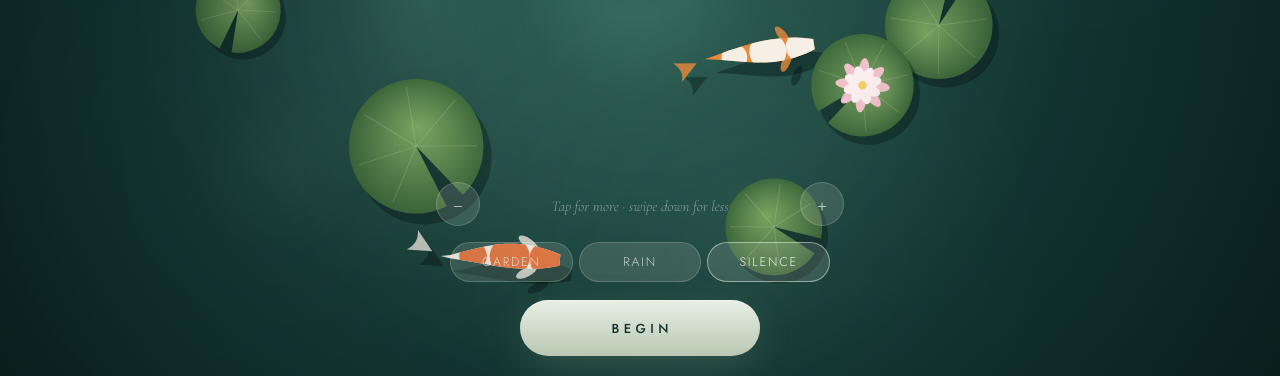
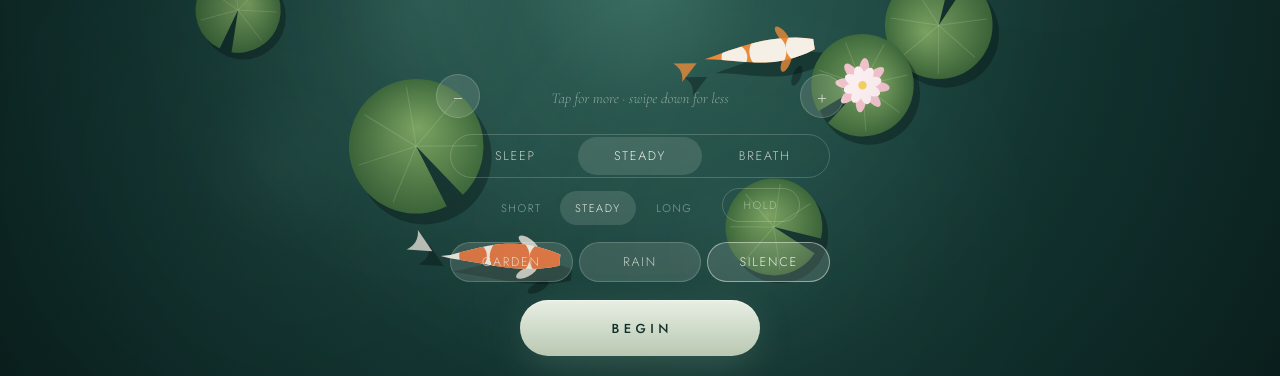
Before and after one commit to tinyavocado-debug/hush, a plain HTML site: page pond/index.html in a window 1280 px wide. Shown: the part 424-800 px from the top of the page. Drawn offline with nearby package versions, Linux system fonts and the light colour scheme.

Commit message:
Setup: Sleep / Steady / Breath modes; Sleep ends without bells or vibration
Co-Authored-By: Claude Opus 5.5 <noreply@anthropic.com>

```diff
--- a/shared/base.css
+++ b/shared/base.css
@@ -151,6 +151,43 @@ h1 {
 }
 .sounds button { font-size: 12.5px; letter-spacing: 0.14em; text-transform: uppercase; }
 
+/* The session's mode: Sleep / Steady / Breath, and below it the mode's own choice. */
+.mode { display: flex; flex-direction: column; align-items: center; gap: 8px; width: 100%; }
+.modes { display: flex; width: 100%; border: 1px solid var(--line); border-radius: 999px; padding: 2px; }
+.modes button {
+  flex: 1 1 0;
+  min-width: 0;
+  height: 38px;
+  border-radius: 999px;
+  font-size: 12.5px;
+  letter-spacing: 0.14em;
+  text-transform: uppercase;
+  color: var(--ink-soft);
+  transition: background 0.4s, color 0.4s;
+}
+.modes button[aria-checked="true"] { background: var(--chip-on); color: var(--ink); }
+.mode-more { display: flex; align-items: center; justify-content: center; width: 100%; min-height: 44px; }
+.mode-more > * { display: none; }
+main[data-mode="steady"] .mode-steady { display: block; width: min(100%, 320px); }
+.mode .paces { border-color: transparent; }
+.mode .paces button, .mode .hold-toggle { height: 34px; }
+main[data-mode="sleep"] .mode-sleep { display: block; }
+main[data-mode="breath"] .mode-breath { display: flex; }
+.mode-sleep { margin: 0; font-size: 11px; letter-spacing: 0.18em; text-transform: uppercase; color: var(--ink-faint); }
+.mode-breath {
+  align-items: center;
+  gap: 6px;
+  height: 44px;
+  padding: 0 14px 0 22px;
+  border-radius: 999px;
+  border: 1px solid var(--line);
+  font: italic 300 18px/1 var(--serif);
+  letter-spacing: 0.03em;
+  color: var(--ink);
+}
+.mode-breath svg { width: 16px; height: 16px; fill: none; stroke: var(--ink-faint); stroke-width: 1.4; stroke-linecap: round; stroke-linejoin: round; }
+.mode-breath:active { transform: scale(0.97); }
+
 /* The breath menu's button, top right: on the setup screen, and with the session controls. */
 .breath-open {
   position: fixed;
@@ -175,8 +212,9 @@ h1 {
 }
 .breath-open svg { width: 18px; height: 18px; fill: none; stroke: var(--ink-soft); stroke-width: 1.4; stroke-linecap: round; }
 .breath-open-word { font: italic 300 17px/1 var(--serif); letter-spacing: 0.03em; white-space: nowrap; }
-main[data-state="setup"] .breath-open, main.show-controls .breath-open { opacity: 1; pointer-events: auto; transform: none; }
-main[data-state="setup"] .breath-open { transition-delay: 0.25s; }
+main.show-controls .breath-open { opacity: 1; pointer-events: auto; transform: none; }
+/* On the setup screen the mode row does its job; Sleep has nothing to change mid-session. */
+main[data-state="setup"] .breath-open, main[data-mode="sleep"] .breath-open { display: none; }
 .breath-open:active { transform: scale(0.97); }
 main.show-controls .hint { opacity: 0; } /* the tap hint shares the top of the screen */
 
@@ -206,8 +244,10 @@ main.show-controls .hint { opacity: 0; } /* the tap hint shares the top of the s
   transition: transform 0.5s ease;
 }
 .bmenu.open .bmenu-panel { transform: none; }
+.bmenu[data-mode="steady"] .bmenu-tech, .bmenu[data-mode="breath"] .bmenu-pace { display: none; }
 /* Your own pace: Short / Steady / Long, and Hold. */
-.bmenu-own { display: flex; gap: 6px; margin-top: 14px; }
+.pace-row { display: flex; gap: 6px; width: 100%; }
+.bmenu .pace-row { margin-top: 14px; }
 .paces { display: flex; flex: 3 1 0; min-width: 0; border: 1px solid var(--line); border-radius: 999px; padding: 2px; }
 .paces button, .hold-toggle {
   flex: 1 1 0;
@@ -223,7 +263,6 @@ main.show-controls .hint { opacity: 0; } /* the tap hint shares the top of the s
 .hold-toggle { height: 44px; border: 1px solid var(--line); }
 .paces button[aria-checked="true"], .hold-toggle[aria-pressed="true"] { background: var(--chip-on); color: var(--ink); }
 .hold-toggle[aria-pressed="true"] { border-color: var(--ink-faint); }
-.bmenu-or { margin-top: 28px; }
 .bmenu-grid {
   display: grid;
   grid-template-columns: repeat(3, minmax(0, 1fr));
--- a/shared/core.js
+++ b/shared/core.js
@@ -688,16 +688,46 @@
     openingEl.textContent = 'breathe in';
     $('.session').appendChild(openingEl);
 
-    // The breath menu, opened from a button at the top right (on the setup screen, and with the
-    // session controls). It holds your own pace (Short / Steady / Long, and Hold) and the
-    // breathing techniques; a change mid-session starts with the next breath.
+    // The session's mode, picked on the setup screen:
+    //   Sleep: breathes at the Long pace, and ends with no bells and no vibration.
+    //   Steady: your own pace (Short / Steady / Long, and Hold), chosen right below.
+    //   Breath: a breathing technique, chosen from the breath menu, which pops up.
+    // During a session the button at the top right (with the controls) opens the menu for the
+    // mode's own choices; a change mid-session starts with the next breath.
     // Holding a technique draws an outline round it and makes it a favorite, which moves it to
     // the top; holding a favorite again unwinds the outline.
+    const MODES = { sleep: 'Sleep', steady: 'Steady', breath: 'Breath' };
     const prefs = Spa.store('breath'); // shared by every room
     let favs = prefs.get('favorites', []).filter((id) => Spa.technique(id));
-    let lastPace = Spa.PACES[prefs.get('pace')] ? prefs.get('pace') : 'steady'; // your own pace, kept while a technique is chosen
+    let lastPace = Spa.PACES[prefs.get('pace')] ? prefs.get('pace') : 'steady';
     let lastHold = !!prefs.get('hold', false);
-    Spa.setPattern(prefs.get('choice', lastPace), lastHold);
+    const oldTech = Spa.technique(prefs.get('choice')) ? prefs.get('choice') : null; // from before modes
+    let lastTech = Spa.technique(prefs.get('tech')) ? prefs.get('tech') : oldTech || 'balance';
+    let mode = MODES[prefs.get('mode')] ? prefs.get('mode') : oldTech ? 'breath' : 'steady';
+    const modePattern = () => (mode === 'sleep' ? ['long', false] : mode === 'breath' ? [lastTech] : [lastPace, lastHold]);
+    Spa.setPattern(...modePattern());
+
+    const paceRow = `
+      <div class="pace-row">
+        <div class="paces" role="radiogroup" aria-label="Pace">
+          ${Object.entries(Spa.PACES).map(([k, v]) => `<button type="button" role="radio" data-pace="${k}">${v.label}</button>`).join('')}
+        </div>
+        <button type="button" class="hold-toggle" aria-pressed="false">Hold</button>
+      </div>`;
+
+    // On the setup screen, above the sounds: the three modes, and below them the mode's own choice.
+    const modeBox = document.createElement('div');
+    modeBox.className = 'mode';
+    modeBox.innerHTML = `
+      <div class="modes" role="radiogroup" aria-label="Session">
+        ${Object.entries(MODES).map(([k, v]) => `<button type="button" role="radio" data-mode="${k}">${v}</button>`).join('')}
+      </div>
+      <div class="mode-more">
+        <div class="mode-steady">${paceRow}</div>
+        <button type="button" class="mode-breath" aria-haspopup="dialog"><span></span><svg viewBox="0 0 24 24" aria-hidden="true"><path d="M9 6l6 6-6 6"/></svg></button>
+        <p class="mode-sleep">Ends softly · no bells, no buzz</p>
+      </div>`;
+    $('.options').prepend(modeBox);
 
     const opener = document.createElement('button');
     opener.type = 'button';
@@ -713,19 +743,18 @@
     menu.setAttribute('aria-label', 'Breath');
     menu.innerHTML = `
       <div class="bmenu-panel">
-        <p class="eyebrow">Your own pace</p>
-        <div class="bmenu-own">
-          <div class="paces" role="radiogroup" aria-label="Pace">
-            ${Object.entries(Spa.PACES).map(([k, v]) => `<button type="button" role="radio" data-pace="${k}">${v.label}</button>`).join('')}
+        <div class="bmenu-pace">
+          <p class="eyebrow">Your own pace</p>
+          ${paceRow}
+        </div>
+        <div class="bmenu-tech">
+          <p class="eyebrow">Breathe for</p>
+          <div class="bmenu-grid" role="radiogroup" aria-label="Technique">
+            ${Spa.TECHNIQUES.map((T) => `<button type="button" role="radio" data-tech="${T.id}">
+              <svg class="bmenu-ring" aria-hidden="true"><rect pathLength="100"/></svg><span>${T.word}</span></button>`).join('')}
           </div>
-          <button type="button" class="hold-toggle" aria-pressed="false">Hold</button>
+          <p class="bmenu-tip">Hold one to make it a favorite</p>
         </div>
-        <p class="eyebrow bmenu-or">Or breathe for</p>
-        <div class="bmenu-grid" role="radiogroup" aria-label="Technique">
-          ${Spa.TECHNIQUES.map((T) => `<button type="button" role="radio" data-tech="${T.id}">
-            <svg class="bmenu-ring" aria-hidden="true"><rect pathLength="100"/></svg><span>${T.word}</span></button>`).join('')}
-        </div>
-        <p class="bmenu-tip">Hold one to make it a favorite</p>
         <div class="bmenu-about" aria-live="polite">
           <p class="bmenu-name"></p><p class="bmenu-counts"></p><p class="bmenu-note"></p>
         </div>
@@ -734,22 +763,33 @@
     document.body.appendChild(menu);
     const grid = menu.querySelector('.bmenu-grid');
     const techBtn = Object.fromEntries([...grid.children].map((b) => [b.dataset.tech, b]));
-    menu.querySelectorAll('[data-pace]').forEach((b) => b.addEventListener('click', () => {
-      setBreath(b.dataset.pace, Spa.pattern.pace ? Spa.pattern.hold : lastHold);
+    // The pace row appears twice (setup screen and menu); both stay in step.
+    document.querySelectorAll('[data-pace]').forEach((b) => b.addEventListener('click', () => {
+      setBreath(b.dataset.pace, lastHold);
       audio.ensure(); audio.tick(1.2);
     }));
-    // Hold toggles the hold on your own pace; from a technique, it goes to your pace with a hold.
-    menu.querySelector('.hold-toggle').addEventListener('click', () => {
-      setBreath(lastPace, Spa.pattern.pace ? !Spa.pattern.hold : true);
+    document.querySelectorAll('.hold-toggle').forEach((b) => b.addEventListener('click', () => {
+      setBreath(lastPace, !lastHold);
       audio.ensure(); audio.tick(1.2);
-    });
+    }));
+    modeBox.querySelectorAll('[data-mode]').forEach((b) => b.addEventListener('click', () => {
+      const m = b.dataset.mode, again = m === mode;
+      mode = m;
+      prefs.set('mode', m);
+      setBreath(...modePattern());
+      audio.ensure(); audio.tick(1.3);
+      if (m === 'breath' && !again) openMenu();
+    }));
+    modeBox.querySelector('.mode-breath').addEventListener('click', openMenu);
 
     function openMenu() {
+      menuFrom = document.activeElement?.closest?.('button') || opener;
       menu.classList.add('open');
       sizeRings();
       menu.querySelector('[aria-checked="true"]')?.focus({ preventScroll: true });
     }
-    function closeMenu() { menu.classList.remove('open'); opener.focus({ preventScroll: true }); }
+    let menuFrom = opener; // where focus goes back to
+    function closeMenu() { menu.classList.remove('open'); menuFrom.focus({ preventScroll: true }); }
     opener.addEventListener('click', openMenu);
     menu.querySelector('.bmenu-done').addEventListener('click', closeMenu);
     menu.addEventListener('click', (e) => { if (e.target === menu) closeMenu(); });
@@ -838,8 +878,12 @@
       const P = Spa.pattern, T = Spa.technique(P.id);
       opener.querySelector('.breath-open-word').textContent = T ? T.word : `${Spa.PACES[P.pace].label}${P.hold ? ' · Hold' : ''}`;
       opener.setAttribute('aria-label', `Breath: ${opener.textContent}`);
-      menu.querySelectorAll('[data-pace]').forEach((b) => b.setAttribute('aria-checked', String(b.dataset.pace === P.pace)));
-      menu.querySelector('.hold-toggle').setAttribute('aria-pressed', String(!!P.pace && P.hold));
+      document.querySelectorAll('[data-pace]').forEach((b) => b.setAttribute('aria-checked', String(b.dataset.pace === P.pace)));
+      document.querySelectorAll('.hold-toggle').forEach((b) => b.setAttribute('aria-pressed', String(!!P.pace && P.hold)));
+      modeBox.querySelectorAll('[data-mode]').forEach((b) => b.setAttribute('aria-checked', String(b.dataset.mode === mode)));
+      modeBox.querySelector('.mode-breath span').textContent = Spa.technique(lastTech).word;
+      modeBox.querySelector('.mode-breath').setAttribute('aria-label', `Technique: ${Spa.technique(lastTech).word}. Change`);
+      main.dataset.mode = menu.dataset.mode = mode;
       Object.values(techBtn).forEach((b) => b.setAttribute('aria-checked', String(b.dataset.tech === P.id)));
       menu.querySelector('.bmenu-name').textContent = T ? (T.sub ? `${T.name} — ${T.sub}` : T.name) : `Your own pace — ${Spa.PACES[P.pace].label}`;
       menu.querySelector('.bmenu-counts').textContent = Spa.patternCounts(P);
@@ -848,8 +892,8 @@
     function setBreath(id, hold) {
       Spa.setPattern(id, hold);
       const P = Spa.pattern;
-      if (P.pace) { lastPace = P.pace; lastHold = P.hold; prefs.set('pace', lastPace); prefs.set('hold', lastHold); }
-      prefs.set('choice', P.id);
+      if (mode === 'steady') { lastPace = P.pace; lastHold = P.hold; prefs.set('pace', lastPace); prefs.set('hold', lastHold); }
+      if (mode === 'breath') { lastTech = P.id; prefs.set('tech', lastTech); }
       renderBreath();
       if (st.phase === 'session') st.bChange = Math.floor(Math.max(0, st.bLocal) / st.bPat.cycle); // switch once this breath ends
     }
@@ -977,10 +1021,12 @@
       st.paused = false;
       main.classList.remove('paused', 'show-controls');
       audio.dim(false);
-      audio.stopAmbience(early ? 2 : 4);
+      // Sleep ends without the three bells or the buzz; its sound just fades away slowly.
+      const sleep = mode === 'sleep';
+      audio.stopAmbience(early ? 2 : sleep ? 20 : 4);
       const f0 = cfg.bell?.f0 ?? 196, vol = cfg.bell?.vol ?? 0.5;
       if (early) audio.bell(0.2, vol * 0.7, f0);
-      else {
+      else if (!sleep) {
         audio.bell(0.6, vol, f0); audio.bell(4.6, vol * 0.85, f0); audio.bell(8.6, vol * 0.7, f0);
         vibrate([500, 250, 500, 250, 500]);
       }
@@ -998,7 +1044,7 @@
     const room = cfg.short.toLowerCase();
     const track = (name) => window.hushTrack?.(name);
     const soundName = () => (document.querySelector(`[data-sound="${st.sound}"]`)?.textContent.trim() || st.sound).toLowerCase();
-    const breathName = () => Spa.pattern.id + (Spa.pattern.hold ? '+hold' : '');
+    const breathName = () => (mode === 'sleep' ? 'sleep' : Spa.pattern.id + (Spa.pattern.hold ? '+hold' : ''));
 
     $('#begin').addEventListener('click', begin);
     $('#again').addEventListener('click', () => { audio.ensure(); st.sound = 'silence'; renderChoices(); setPhase('setup'); });
```
Also changed, not shown: 1 other file.
